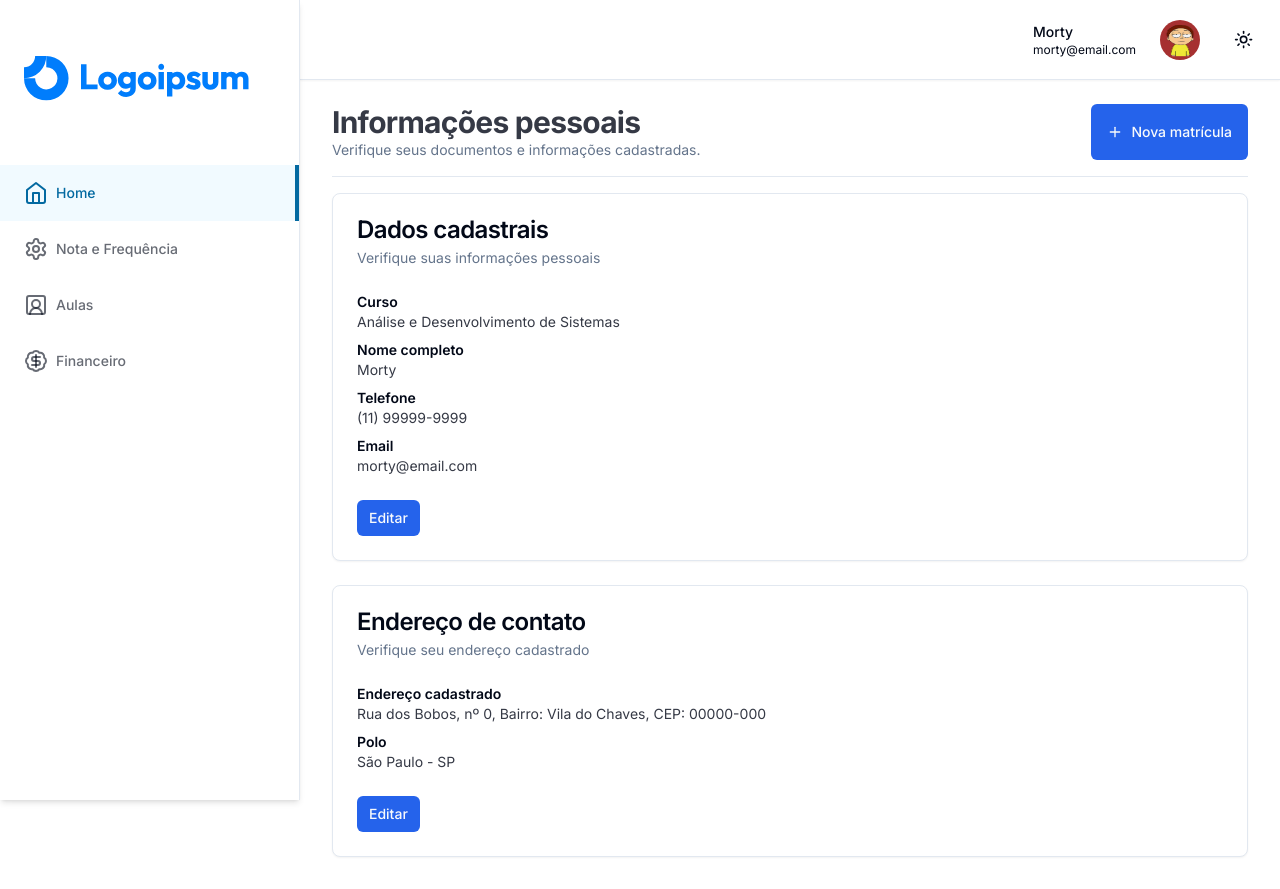
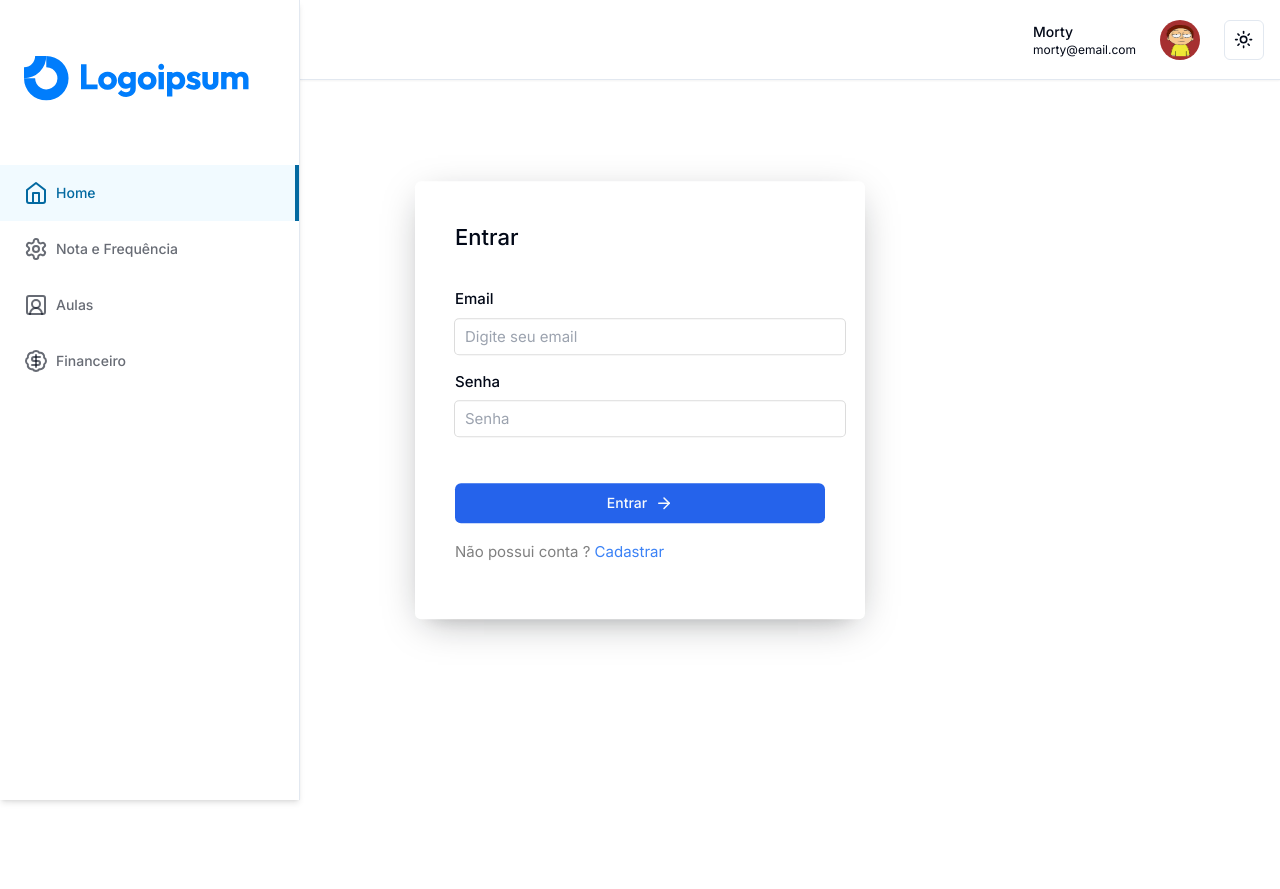
Before and after one commit to rbpolim/senac-gestao-escolar, a Next.js app: page / in a window 1280 px wide. After the commit the page ends 800 px from the top, so only its background shows below. Built offline with nearby package versions, Linux system fonts and the light colour scheme.

Commit message:
Criação de Tela Login

```diff
--- /dev/null
+++ b/app/(dashboard)/login/page.tsx
@@ -0,0 +1,54 @@
+import { Heading } from "@/components/heading";
+import { DataTable } from "@/components/ui/data-table";
+import { Separator } from "@/components/ui/separator";
+import "@/app/(dashboard)/login/styles.css";
+import { Button } from "@/components/ui/button";
+import { ArrowRight } from "lucide-react";
+import { Logo } from "@/components/logo";
+
+const Login = () => {
+  return (
+    <div className="flex-1 p-8 pt-6 space-y-4">
+      <form className="Container">
+        <label className="Title">
+          Entrar
+        </label>
+        <fieldset style={{marginTop:32}} className="Fieldset">
+        <label className="Label" htmlFor="email">
+          Email
+        </label>
+        <input
+          placeholder="Digite seu email"
+          className="Input"
+          id="email"
+        />
+        </fieldset>
+        <fieldset className="Fieldset">
+        <label className="Label" htmlFor="password">
+          Senha
+        </label>
+        <input
+          placeholder="Senha"
+          className="Input"
+          id="password"
+          type="password"
+        />
+        </fieldset>
+        <Button onClick={()=>{}} style={{width:'100%', marginTop:32}}>
+          Entrar
+          <ArrowRight style={{marginLeft:8,}} size={18} />
+        </Button>
+        <fieldset style={{marginTop:16}} className="Fieldset">
+        <label className="Label2">
+           Não possui conta ?
+        </label>
+        <a className="A"> Cadastrar</a>
+        </fieldset>
+      </form>
+
+
+    </div>
+  );
+};
+
+export default Login;
--- /dev/null
+++ b/app/(dashboard)/login/styles.css
@@ -0,0 +1,71 @@
+
+fieldset,
+input {
+  all: unset;
+}
+
+
+.Container {
+    background-color: white;
+    border-radius: 6px;
+    box-shadow: hsl(206 22% 7% / 35%) 0px 10px 38px -10px, hsl(206 22% 7% / 20%) 0px 10px 20px -15px;
+    position: fixed;
+    top: 50%;
+    left: 50%;
+    transform: translate(-50%, -50%);
+    width: 90vw;
+    max-width: 450px;
+    padding: 25px;
+    animation: contentShow 150ms cubic-bezier(0.16, 1, 0.3, 1);
+    padding: 40px;
+    align-items: center;
+    justify-content: center;
+  }
+
+  .Label {
+    font-size: 15px;
+    width: 90px;
+    text-align: right;
+    font-weight: 500;
+  }
+
+  .Title {
+    font-size: 22px;
+    text-align: right;
+    font-weight: 500;
+
+  }
+
+  .Input {
+    width: 100%;
+    flex: 1;
+    display: inline-flex;
+    align-items: center;
+    justify-content: center;
+    border-radius: 4px;
+    padding: 0 10px;
+    font-size: 15px;
+    line-height: 1;
+    box-shadow: 0 0 0 1px #DCDCDC;
+    height: 35px;
+    margin-top: 8px;
+  }
+
+  .Input:focus {
+    box-shadow: 0 0 0 2px rgb(59 130 246 / 0.5);
+  }
+
+  .Fieldset {
+    margin-bottom: 15px;
+    display: block;
+  }
+
+  .Label2 {
+    font-size: 15px;
+    color: gray;
+  }
+
+  .A{
+    color: rgb(59 130 246 );
+    font-size: 15px;
+  }
--- a/app/(dashboard)/page.tsx
+++ b/app/(dashboard)/page.tsx
@@ -18,6 +18,7 @@ import { useState } from "react";
 import { DataTable } from "@/components/ui/data-table";
 import "@/components/ui/styles/button.css";
 import { columns } from "@/app/(dashboard)/_components/columns";
+import Login from "./login/page";
 
 const Home = () => {
   const [newRegistrationIsOpen, setNewRegistrationIsOpen] = useState(false);
@@ -68,95 +69,96 @@ const Home = () => {
   ]
 
   return (
-    <div className="flex-1 p-8 pt-6 space-y-4">
-      <div className="flex items-center justify-between gap-x-6">
-        <Heading
-          title="Informações pessoais"
-          description="Verifique seus documentos e informações cadastradas."
-        />
-        <Button
-          onClick={() =>
-            setNewRegistrationIsOpen(newRegistrationIsOpen ? false : true)
-          }
-        >
-          <Plus className="w-4 h-4 md:mr-2" />
-          <span className="hidden md:flex">Nova matrícula</span>
-        </Button>
-      </div>
-      <Separator />
-      <div className="grid grid-cols-1 gap-6">
-        <Card>
-          <CardHeader>
-            <CardTitle>Dados cadastrais</CardTitle>
-            <CardDescription>
-              Verifique suas informações pessoais
-            </CardDescription>
-          </CardHeader>
-          <CardContent>
-            <div className="space-y-2 text-sm">
-              <div>
-                <p className="font-semibold">Curso</p>
-                <p className="text-foreground/80">
-                  Análise e Desenvolvimento de Sistemas
-                </p>
-              </div>
-              <div>
-                <p className="font-semibold">Nome completo</p>
-                <p className="text-foreground/80">Morty</p>
-              </div>
-              <div>
-                <p className="font-semibold">Telefone</p>
-                <p className="text-foreground/80">(11) 99999-9999</p>
-              </div>
-              <div>
-                <p className="font-semibold">Email</p>
-                <p className="text-foreground/80">morty@email.com</p>
-              </div>
-            </div>
-          </CardContent>
-          <CardFooter>
-            <Dialog buttonText="Editar">
-              <Register />
-            </Dialog>
-          </CardFooter>
-        </Card>
-        <Card>
-          <CardHeader>
-            <CardTitle>Endereço de contato</CardTitle>
-            <CardDescription>Verifique seu endereço cadastrado</CardDescription>
-          </CardHeader>
-          <CardContent>
-            <div className="space-y-2 text-sm">
-              <div>
-                <p className="font-semibold">Endereço cadastrado</p>
-                <p className="text-foreground/80">
-                  Rua dos Bobos, nº 0, Bairro: Vila do Chaves, CEP: 00000-000
-                </p>
-              </div>
-              <div>
-                <p className="font-semibold">Polo</p>
-                <p className="text-foreground/80">São Paulo - SP</p>
-              </div>
-            </div>
-          </CardContent>
-          <CardFooter>
-            <Dialog buttonText="Editar">
-              <Address />
-            </Dialog>
-          </CardFooter>
-        </Card>
-      </div>
-      {newRegistrationIsOpen && (
-        <>
-          <Separator />
-          <Heading
-          title="Nova matrícula"
-          description="matricule-se em um dos nossos cursos"
-          />
-          <DataTable searchKey="class" columns={columns} data={data} />
-        </>
-      )}
-    </div>
+    <Login/>
+    // <div className="flex-1 p-8 pt-6 space-y-4">
+    //   <div className="flex items-center justify-between gap-x-6">
+    //     <Heading
+    //       title="Informações pessoais"
+    //       description="Verifique seus documentos e informações cadastradas."
+    //     />
+    //     <Button
+    //       onClick={() =>
+    //         setNewRegistrationIsOpen(newRegistrationIsOpen ? false : true)
+    //       }
+    //     >
+    //       <Plus className="w-4 h-4 md:mr-2" />
+    //       <span className="hidden md:flex">Nova matrícula</span>
+    //     </Button>
+    //   </div>
+    //   <Separator />
+    //   <div className="grid grid-cols-1 gap-6">
+    //     <Card>
+    //       <CardHeader>
+    //         <CardTitle>Dados cadastrais</CardTitle>
+    //         <CardDescription>
+    //           Verifique suas informações pessoais
+    //         </CardDescription>
+    //       </CardHeader>
+    //       <CardContent>
+    //         <div className="space-y-2 text-sm">
+    //           <div>
+    //             <p className="font-semibold">Curso</p>
+    //             <p className="text-foreground/80">
+    //               Análise e Desenvolvimento de Sistemas
+    //             </p>
+    //           </div>
+    //           <div>
+    //             <p className="font-semibold">Nome completo</p>
+    //             <p className="text-foreground/80">Morty</p>
+    //           </div>
+    //           <div>
+    //             <p className="font-semibold">Telefone</p>
+    //             <p className="text-foreground/80">(11) 99999-9999</p>
+    //           </div>
+    //           <div>
+    //             <p className="font-semibold">Email</p>
+    //             <p className="text-foreground/80">morty@email.com</p>
+    //           </div>
+    //         </div>
+    //       </CardContent>
+    //       <CardFooter>
+    //         <Dialog buttonText="Editar">
+    //           <Register />
+    //         </Dialog>
+    //       </CardFooter>
+    //     </Card>
+    //     <Card>
+    //       <CardHeader>
+    //         <CardTitle>Endereço de contato</CardTitle>
+    //         <CardDescription>Verifique seu endereço cadastrado</CardDescription>
+    //       </CardHeader>
+    //       <CardContent>
+    //         <div className="space-y-2 text-sm">
+    //           <div>
+    //             <p className="font-semibold">Endereço cadastrado</p>
+    //             <p className="text-foreground/80">
+    //               Rua dos Bobos, nº 0, Bairro: Vila do Chaves, CEP: 00000-000
+    //             </p>
+    //           </div>
+    //           <div>
+    //             <p className="font-semibold">Polo</p>
+    //             <p className="text-foreground/80">São Paulo - SP</p>
+    //           </div>
+    //         </div>
+    //       </CardContent>
+    //       <CardFooter>
+    //         <Dialog buttonText="Editar">
+    //           <Address />
+    //         </Dialog>
+    //       </CardFooter>
+    //     </Card>
+    //   </div>
+    //   {newRegistrationIsOpen && (
+    //     <>
+    //       <Separator />
+    //       <Heading
+    //       title="Nova matrícula"
+    //       description="matricule-se em um dos nossos cursos"
+    //       />
+    //       <DataTable searchKey="class" columns={columns} data={data} />
+    //     </>
+    //   )}
+    // </div>
   );
 };
 
--- a/components/ui/DialogContent/address.tsx
+++ b/components/ui/DialogContent/address.tsx
@@ -5,6 +5,7 @@ import "@/components/ui/styles/dialog.css";
 import { Cross2Icon } from "@radix-ui/react-icons";
 
 const Address = () => (
+
   <>
     <Dialog.Title className="DialogTitle">
       Editar endereço de contato
--- a/components/ui/dialog.tsx
+++ b/components/ui/dialog.tsx
@@ -1,18 +1,34 @@
 "use client";
 import * as Dialog from "@radix-ui/react-dialog";
 import { Button } from "@/components/ui/button";
-import { Children, useState } from "react";
+import { Children, useEffect, useState } from "react";
 import "@/components/ui/styles/dialog.css";
 import { Cross2Icon } from '@radix-ui/react-icons';
+import { useTheme } from "next-themes";
 
 interface Dialog {
   buttonText: string;
   children: React.ReactNode;
 }
 
-const Modal = ({ buttonText, children }: Dialog) => (
-  <Dialog.Root>
+const Modal = ({ buttonText, children }: Dialog) => {
 
+  const { theme } = useTheme()
+  const [backgroundColor, setBackgroundColor] = useState("white")
+
+  useEffect(()=>{
+    switch(theme){
+      case "light":
+        setBackgroundColor("white")
+      case "dark":
+        setBackgroundColor("dark")
+      default:
+        setBackgroundColor("white")
+    }
+  },[])
+
+  return(
+  <Dialog.Root >
     <Dialog.Trigger asChild>
       <Button size="sm" className="btn btn-primary btn-sm">
         {buttonText}
@@ -20,10 +36,11 @@ const Modal = ({ buttonText, children }: Dialog) => (
     </Dialog.Trigger>
     <Dialog.Portal>
       <Dialog.Overlay className="DialogOverlay" />
-      <Dialog.Content className="DialogContent">{children}</Dialog.Content>
+      <Dialog.Content style={{backgroundColor:backgroundColor}} className="DialogContent">{children}</Dialog.Content>
     </Dialog.Portal>
 
   </Dialog.Root>
-);
+  )
+};
 
 export default Modal;
--- a/components/ui/styles/dialog.css
+++ b/components/ui/styles/dialog.css
@@ -2,6 +2,7 @@
 @import '@radix-ui/colors/green.css';
 @import '@radix-ui/colors/mauve.css';
 @import '@radix-ui/colors/violet.css';
+
 
 /* reset */
 button,
@@ -15,6 +16,7 @@ input {
   position: fixed;
   inset: 0;
   animation: overlayShow 150ms cubic-bezier(0.16, 1, 0.3, 1);
+  z-index: 99;
 }
 
 .DialogContent {
@@ -30,6 +32,7 @@ input {
   max-height: 85vh;
   padding: 25px;
   animation: contentShow 150ms cubic-bezier(0.16, 1, 0.3, 1);
+  z-index: 100;
 }
 .DialogContent:focus {
   outline: none;
```
